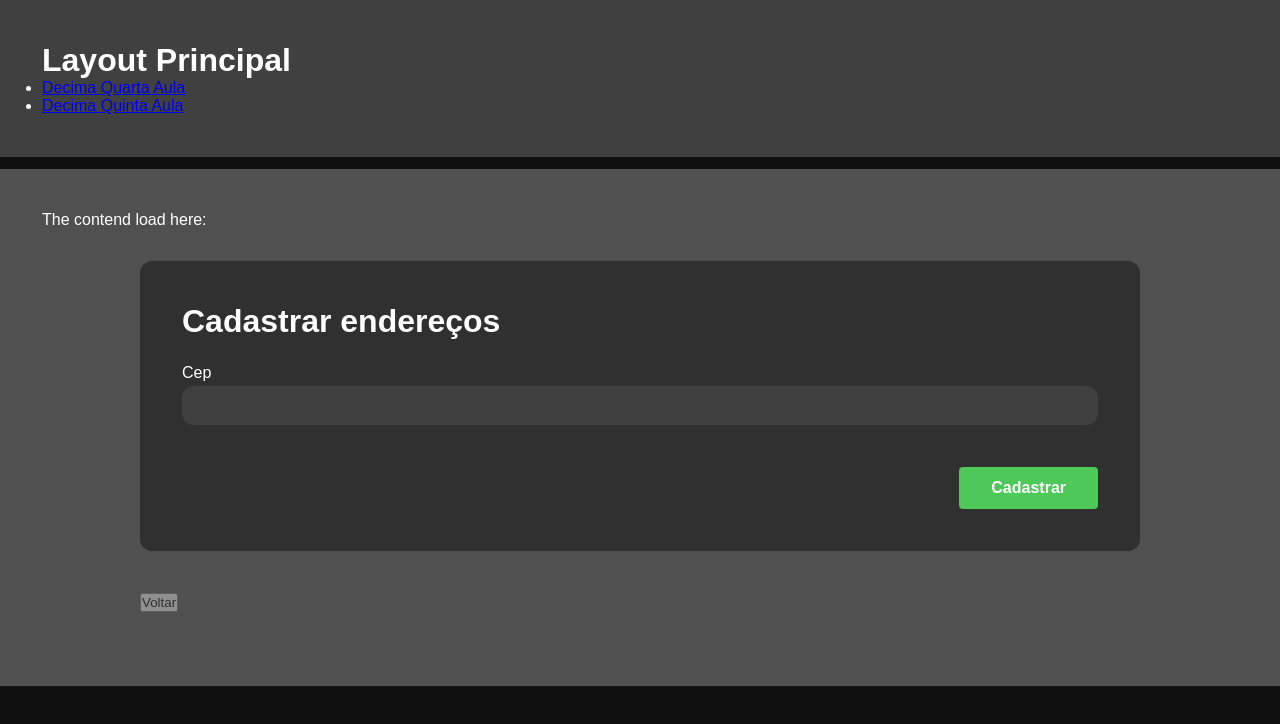
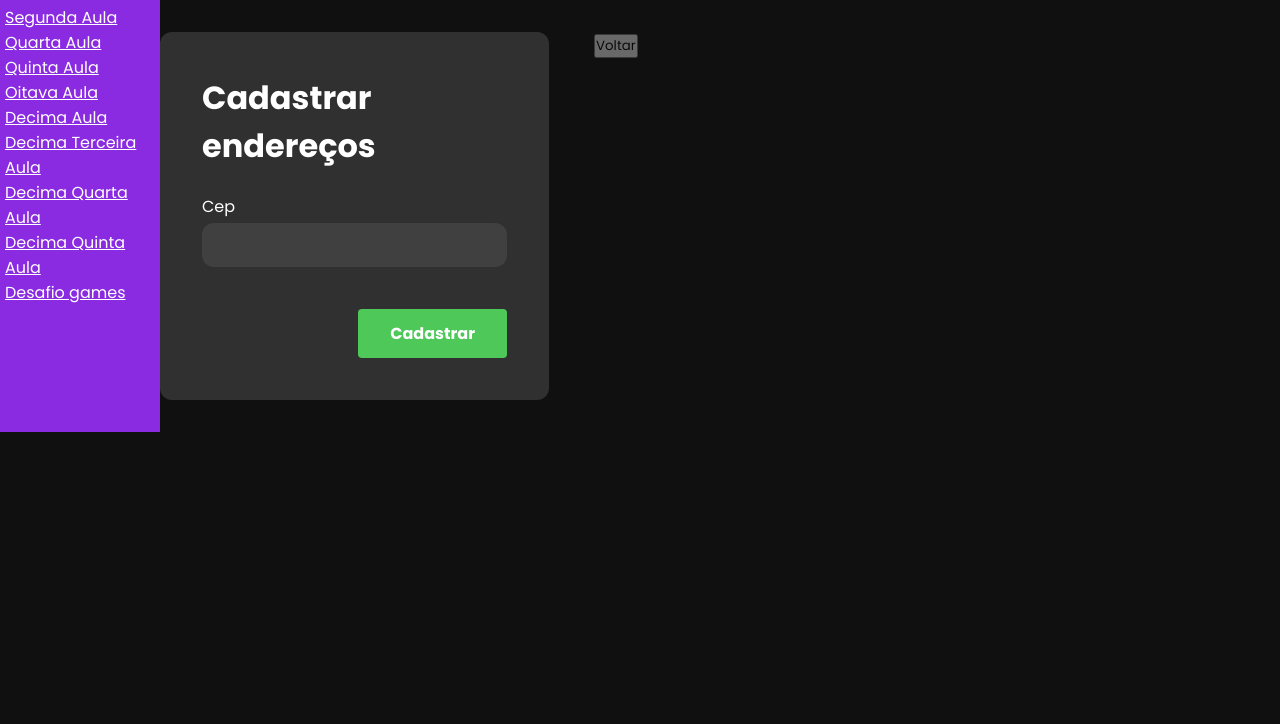
Before and after one commit to GuiParpineli/front_end-III, a React (Vite) app: page /decima-quinta-aula in a window 1280 px wide. Shown: the top 724 px of the page. Built offline with nearby package versions, Linux system fonts and the light colour scheme.

Commit message:
add home page

```diff
--- a/src/components/MainLayout/style.scss
+++ b/src/components/MainLayout/style.scss
@@ -14,5 +14,8 @@
     padding: 42px;
 
   }
+  a{
+    color: white;
+  }
 
 }
--- a/src/lessons/DecimaQuintaAula/index.jsx
+++ b/src/lessons/DecimaQuintaAula/index.jsx
@@ -1,13 +1,15 @@
 import {useEffect, useState} from 'react'
 import {DecimaQuintaAulaItem} from '../../components/DecimaQuintaAulaItem'
 import './style.scss'
-import {Link} from "react-router-dom";
+import {Link, useParams} from "react-router-dom";
 
 export function DecimaQuintaAula() {
 
     const [locations, setLocations] = useState([])
     const [cepError, setCepError] = useState(false)
     const [cep, setCep] = useState('')
+
+    const {id} = useParams()
 
     function searchCep(e) {
         e.preventDefault()
@@ -32,9 +34,9 @@ export function DecimaQuintaAula() {
     }
 
     function deleteLocation(currentLocation) {
-            const newLocations = [...locations];
-            newLocations.splice(currentLocation,1)
-            setLocations(newLocations)
+        const newLocations = [...locations];
+        newLocations.splice(currentLocation, 1)
+        setLocations(newLocations)
     }
 
     return (
@@ -55,7 +57,7 @@ export function DecimaQuintaAula() {
                         )
                     }
                 </div>
-                <button >Cadastrar</button>
+                <button>Cadastrar</button>
             </form>
             <section className="locations">
 
--- /dev/null
+++ b/src/pages/Home/index.jsx
@@ -0,0 +1,32 @@
+import "./style.scss"
+import {Link, Outlet} from "react-router-dom";
+
+export function Home() {
+    const aulas = [
+        {name: "Segunda Aula", value: "segunda-aula"},
+        {name: "Quarta Aula", value: "quarta-aula"},
+        {name: "Quinta Aula", value: "quinta-aula"},
+        {name: "Oitava Aula", value: "oitava-aula"},
+        {name: "Decima Aula", value: "decima-aula"},
+        {name: "Decima Terceira Aula", value: "decima-terceira-aula"},
+        {name: "Decima Quarta Aula", value: "decima-quarta-aula"},
+        {name: "Decima Quinta Aula", value: "decima-quinta-aula"},
+        {name: "Desafio games", value: "desafio-games"}
+    ]
+    return (
+        <div>
+            <aside>
+                <ul>
+                    {
+                        aulas.map(a =>
+                            <li><Link to={a.value}>{a.name}</Link></li>
+                        )
+                    }
+                </ul>
+            </aside>
+            <main>
+                <Outlet/>
+            </main>
+        </div>
+    )
+}
--- /dev/null
+++ b/src/pages/Home/style.scss
@@ -0,0 +1,16 @@
+div {
+  display: flex;
+  aside {
+    background-color: blueviolet;
+    display: flex;
+    flex-direction: column;
+    padding: 5px;
+    width: 10em;
+  }
+  a{
+    color: white;
+  }
+  main{
+
+  }
+}
```
Also changed, not shown: src/App.jsx (+39 -2 lines).
